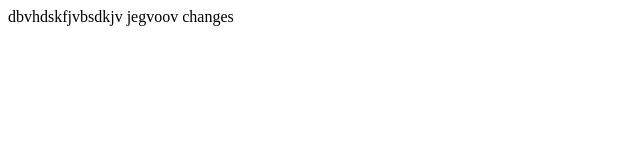
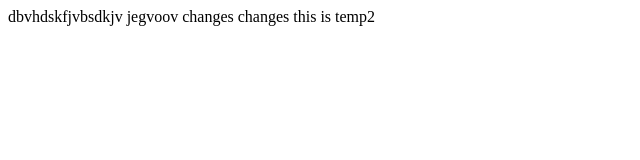
Before and after one commit to Rishwanth1323/draco, a plain HTML site: page index.html in a window 1280 px wide. Shown: the whole page, without its empty margins (0-640 px from the left). Drawn offline with Linux system fonts and the light colour scheme.

Commit message:
Update index.html

```diff
--- a/index.html
+++ b/index.html
@@ -6,6 +6,6 @@
     <title>Document</title>
 </head>
 <body>
-    dbvhdskfjvbsdkjv jegvoov changes
+    dbvhdskfjvbsdkjv jegvoov changes changes this is temp2
 </body>
 </html>
```
